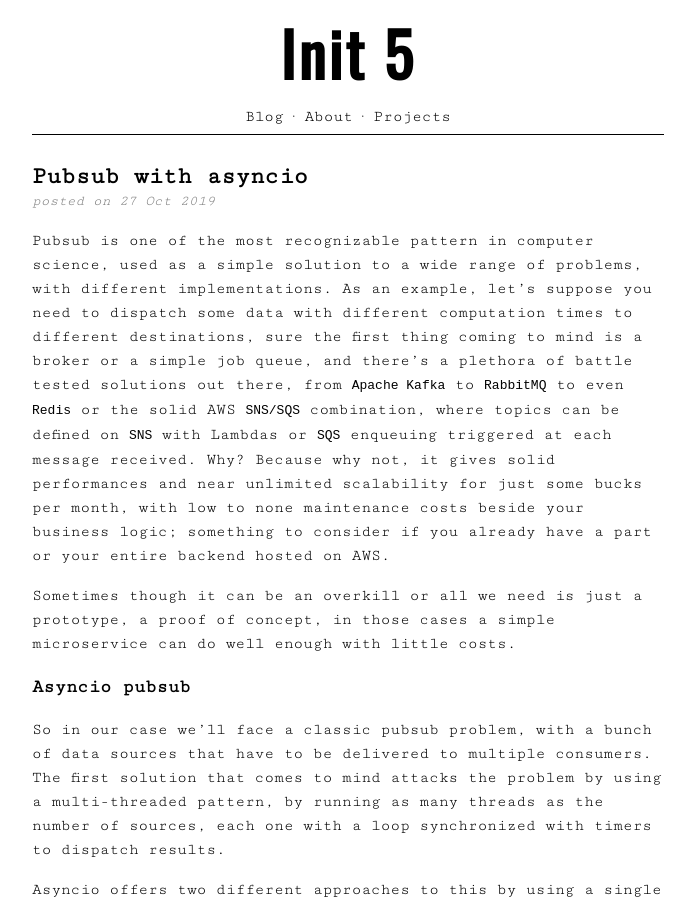
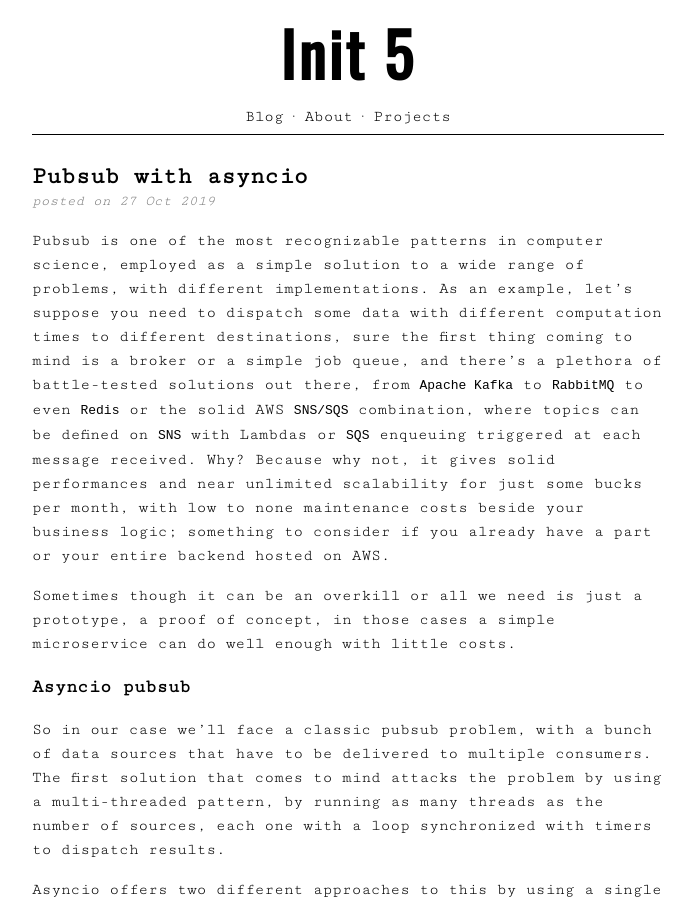
Before and after one commit to codepr/codepr.github.io, a Jekyll site: the page built from _posts/2019-10-27-asyncio-pubsub.md, in a window 1280 px wide and 900 px high. Shown: the whole window, without its empty margins (292-983 px from the left). Built offline with Jekyll 4.4.1, drawn with Linux system fonts in a browser that asks for light colours.

Commit message:
Fixed grammar mistakes on pubsub post

```diff
--- a/_posts/2019-10-27-asyncio-pubsub.md
+++ b/_posts/2019-10-27-asyncio-pubsub.md
@@ -5,18 +5,18 @@ description: "Simple pubsub solution using asyncio for different destinations"
 categories: asyncio python
 ---
 
-Pubsub is one of the most recognizable pattern in computer science, used as a
-simple solution to a wide range of problems, with different implementations.
-<!--more-->As an example, let's suppose you need to dispatch some data with
-different computation times to different destinations, sure the first thing
-coming to mind is a broker or a simple job queue, and there's a plethora of
-battle tested solutions out there, from `Apache Kafka` to `RabbitMQ` to even
-`Redis` or the solid AWS `SNS/SQS` combination, where topics can be defined on
-`SNS` with Lambdas or `SQS` enqueuing triggered at each message received. Why?
-Because why not, it gives solid performances and near unlimited scalability for
-just some bucks per month, with low to none maintenance costs beside your
-business logic; something to consider if you already have a part or your entire
-backend hosted on AWS.
+Pubsub is one of the most recognizable patterns in computer science, employed
+as a simple solution to a wide range of problems, with different
+implementations. <!--more-->As an example, let's suppose you need to dispatch
+some data with different computation times to different destinations, sure the
+first thing coming to mind is a broker or a simple job queue, and there's a
+plethora of battle-tested solutions out there, from `Apache Kafka` to
+`RabbitMQ` to even `Redis` or the solid AWS `SNS/SQS` combination, where topics
+can be defined on `SNS` with Lambdas or `SQS` enqueuing triggered at each
+message received. Why? Because why not, it gives solid performances and near
+unlimited scalability for just some bucks per month, with low to none
+maintenance costs beside your business logic; something to consider if you
+already have a part or your entire backend hosted on AWS.
 
 Sometimes though it can be an overkill or all we need is just a prototype, a
 proof of concept, in those cases a simple microservice can do well enough with
```
